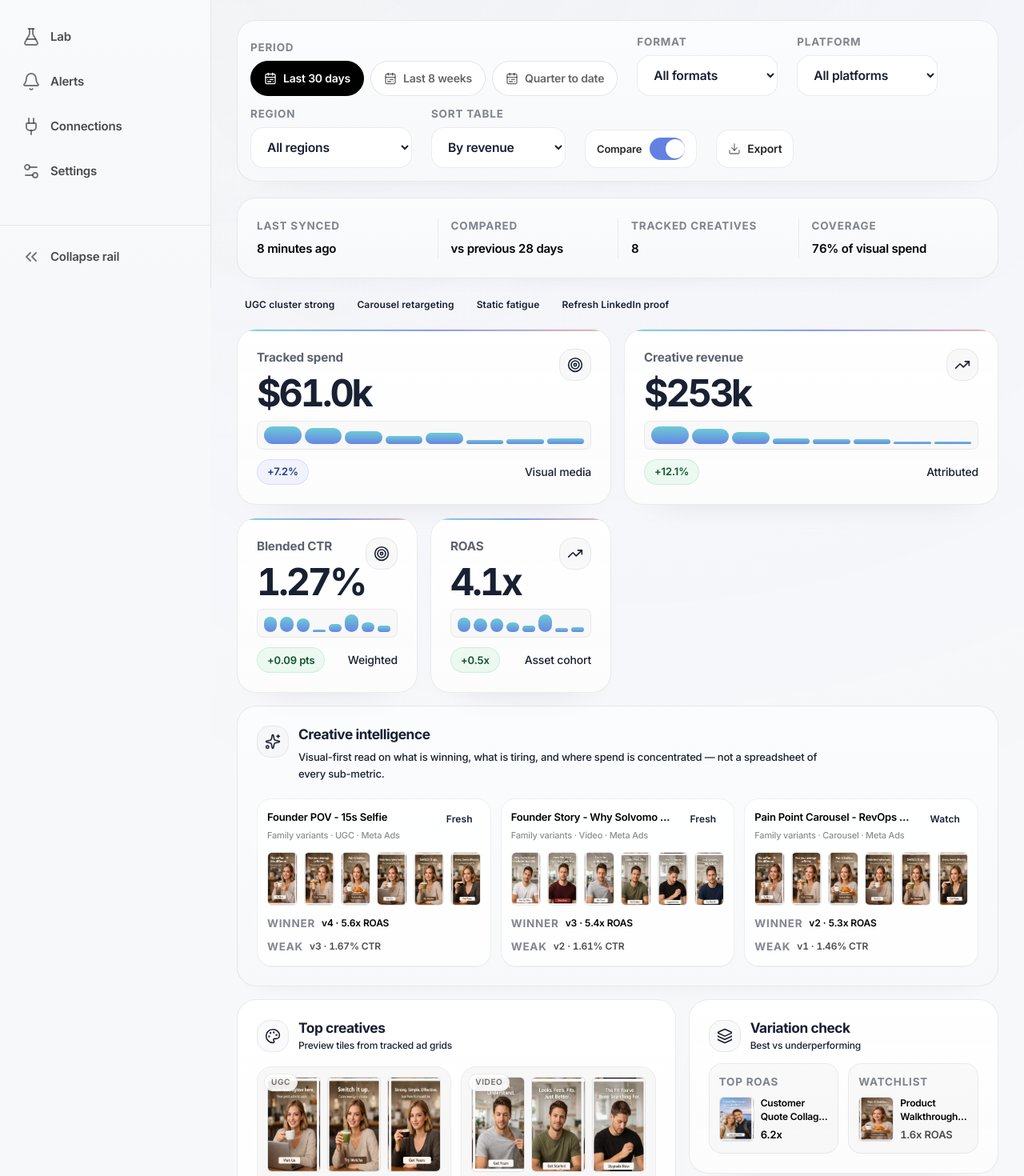
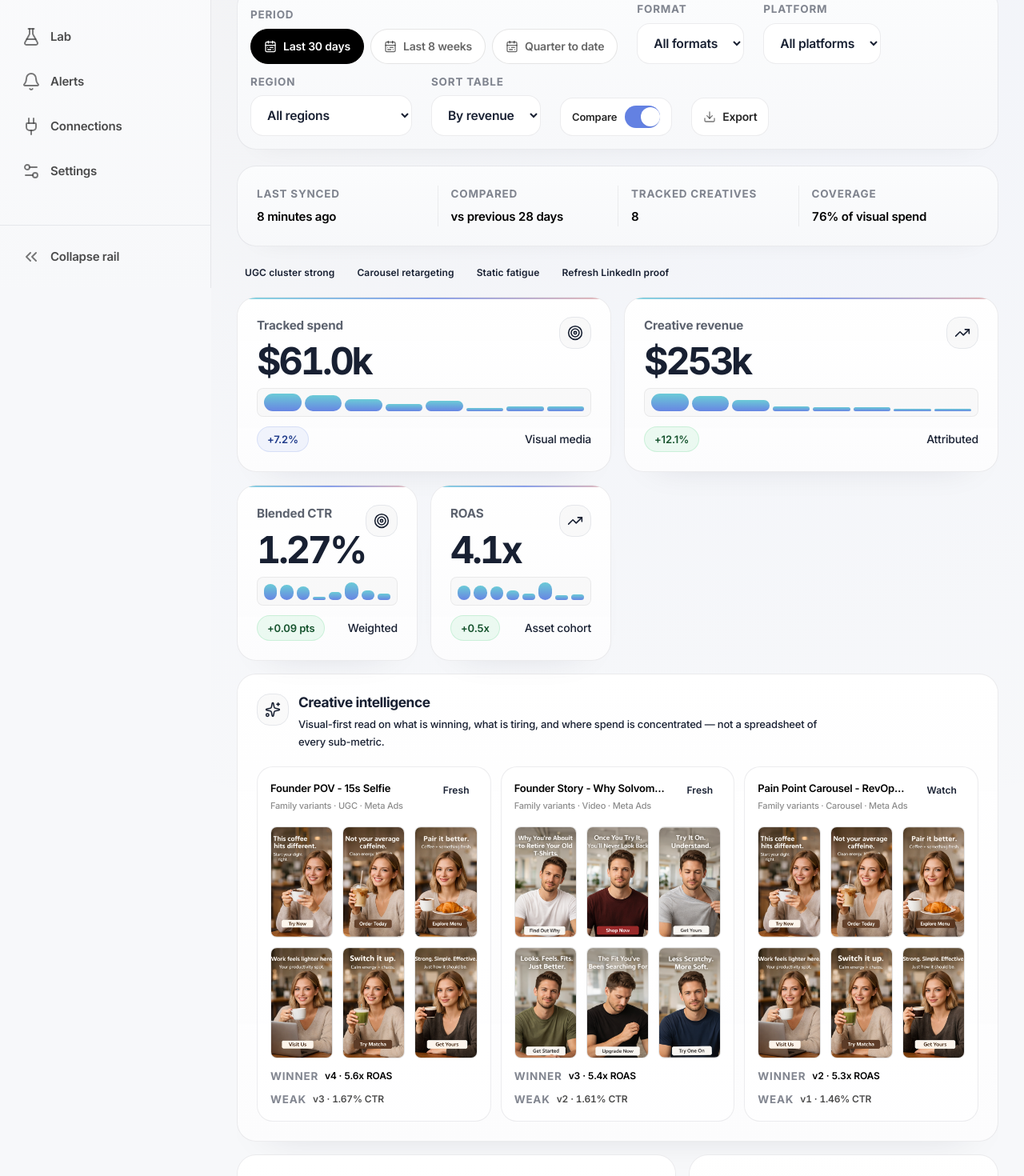
Before and after one commit to Neel-Dandiwala/solvomo-app, a Nuxt app: page /app/creatives in a window 1280 px wide. Shown: the part 440-1910 px from the top of the page at 80% size. Built offline with nearby package versions, Linux system fonts and the light colour scheme.

Commit message:
creative

```diff
--- a/components/app/OverviewScreen.vue
+++ b/components/app/OverviewScreen.vue
@@ -169,7 +169,7 @@ const bulletLine = computed(() => executiveBullets.value.slice(0, 3).join(" · "
   <div class="max-w-full space-y-5 overflow-x-hidden pb-2">
     <MockDataState :status="dataStatus" />
 
-    <PageHeader title="Overview" dense metadata-tight />
+    <PageHeader title="Overview" dense metadata-tight hide-context />
 
     <FilterBar compact>
       <div class="flex min-w-0 flex-col gap-1.5">
--- a/components/app/creatives/CreativeVariantThumb.vue
+++ b/components/app/creatives/CreativeVariantThumb.vue
@@ -3,6 +3,8 @@ const props = withDefaults(
   defineProps<{
     /** Source sheet (3x2 grid). */
     src: string;
+    /** Which sheet layout to use (gutters differ slightly). */
+    sheet: 1 | 2 | 3;
     /** 0-5, left-to-right then top-to-bottom. */
     variant: number;
     alt?: string;
@@ -21,16 +23,45 @@ const props = withDefaults(
 const col = computed(() => ((props.variant % 6) + 6) % 6 % 3);
 const row = computed(() => Math.floor((((props.variant % 6) + 6) % 6) / 3));
 
-// Avoid capturing the sheet gutters by nudging the anchor points inward a hair.
-const xStops = ["2%", "50%", "98%"] as const;
-const yStops = ["2%", "98%"] as const;
+type SheetCuts = {
+  w: number;
+  h: number;
+  x0: number; // left padding trimmed
+  x1: number; // start of first internal gutter
+  x2: number; // end of first internal gutter
+  x3: number; // start of second internal gutter
+  x4: number; // end of second internal gutter
+  x5: number; // right padding trimmed (inclusive end)
+  y0: number; // top padding trimmed
+  y1: number; // start of internal gutter
+  y2: number; // end of internal gutter
+  y3: number; // bottom padding trimmed (inclusive end)
+};
 
-const backgroundStyle = computed(() => ({
-  backgroundImage: `url(${props.src})`,
-  backgroundRepeat: "no-repeat",
-  backgroundSize: "300% 200%",
-  backgroundPosition: `${xStops[col.value]} ${yStops[row.value]}`,
-}));
+const CUTS: Record<1 | 2 | 3, SheetCuts> = {
+  // Detected from the actual PNGs (1024x1024) by scanning near-white gutters.
+  1: { w: 1024, h: 1024, x0: 9, x1: 335, x2: 348, x3: 676, x4: 688, x5: 1015, y0: 9, y1: 506, y2: 519, y3: 1012 },
+  2: { w: 1024, h: 1024, x0: 9, x1: 333, x2: 347, x3: 675, x4: 689, x5: 1014, y0: 9, y1: 508, y2: 522, y3: 1014 },
+  3: { w: 1024, h: 1024, x0: 9, x1: 332, x2: 347, x3: 674, x4: 689, x5: 1013, y0: 9, y1: 501, y2: 517, y3: 1014 },
+};
+
+const rect = computed(() => {
+  const c = CUTS[props.sheet as 1 | 2 | 3];
+  const colRanges: Array<[number, number]> = [
+    [c.x0, c.x1 - 1],
+    [c.x2 + 1, c.x3 - 1],
+    [c.x4 + 1, c.x5],
+  ];
+  const rowRanges: Array<[number, number]> = [
+    [c.y0, c.y1 - 1],
+    [c.y2 + 1, c.y3],
+  ];
+  const [xStart, xEnd] = colRanges[col.value]!;
+  const [yStart, yEnd] = rowRanges[row.value]!;
+  const width = xEnd - xStart + 1;
+  const height = yEnd - yStart + 1;
+  return { x: xStart, y: yStart, w: width, h: height, sheetW: c.w, sheetH: c.h };
+});
 </script>
 
 <template>
@@ -38,6 +69,15 @@ const backgroundStyle = computed(() => ({
     class="relative overflow-hidden rounded-lg border border-black/[0.06] bg-black/[0.03]"
     :class="frameClass"
   >
-    <div class="h-full w-full" :class="cropClass" :style="backgroundStyle" role="img" :aria-label="alt" />
+    <svg
+      class="h-full w-full"
+      :class="cropClass"
+      :viewBox="`${rect.x} ${rect.y} ${rect.w} ${rect.h}`"
+      preserveAspectRatio="xMidYMid slice"
+      role="img"
+      :aria-label="alt"
+    >
+      <image :href="src" x="0" y="0" :width="rect.sheetW" :height="rect.sheetH" />
+    </svg>
   </div>
 </template>
--- a/components/ui/PageHeader.vue
+++ b/components/ui/PageHeader.vue
@@ -3,6 +3,8 @@ const props = defineProps<{
   title: string;
   description?: string;
   eyebrow?: string;
+  /** Hide the context pill above the title (avoid \"double title\" in app tabs). */
+  hideContext?: boolean;
   /** Tighter spacing for data-dense pages (e.g. Overview). */
   dense?: boolean;
   /** Less space between title row and default slot (e.g. metadata strip). */
@@ -18,7 +20,7 @@ const contextLabel = computed(() => props.eyebrow ?? currentBrand.value?.name ??
   <header class="page-header" :class="props.dense ? 'mb-6 lg:mb-7' : 'mb-10 lg:mb-12'">
     <div class="flex flex-col gap-6 xl:flex-row xl:items-start xl:justify-between" :class="props.dense ? 'gap-5' : 'gap-8'">
       <div class="min-w-0 max-w-4xl">
-        <div class="flex flex-wrap items-center gap-3">
+        <div v-if="!props.hideContext" class="flex flex-wrap items-center gap-3">
           <div class="eyebrow rounded-full">
             <span class="eyebrow-dot" />
             <span class="truncate">{{ contextLabel }}</span>
--- a/pages/app/alerts.vue
+++ b/pages/app/alerts.vue
@@ -57,7 +57,7 @@ function severityLabel(s: AlertSeverity) {
   <div class="alerts-page">
     <MockDataState :status="dataStatus" />
 
-    <PageHeader
+    <PageHeader hide-context
       title="Alerts"
       description="Operational signals for this brand profile — what to look at next. Delivery health, connector posture, and spend guardrails. No noise, no webhook jargon."
     />
--- a/pages/app/audience.vue
+++ b/pages/app/audience.vue
@@ -177,7 +177,7 @@ const columns: DataTableColumn[] = [
 
 <template>
   <div class="space-y-8">
-    <PageHeader title="Audience">
+    <PageHeader title="Audience" hide-context>
       <template #actions>
         <button type="button" class="app-button button-secondary text-sm">
           <GitCompareArrows class="h-4 w-4" :stroke-width="1.9" />
--- a/pages/app/connections.vue
+++ b/pages/app/connections.vue
@@ -46,7 +46,7 @@ function variant(s: ConnectionStatus): "success" | "pending" | "warning" | "neut
   <div>
     <MockDataState :status="dataStatus" />
 
-    <PageHeader title="Connections" description="Workspace-owned connectors. Brand profiles inherit access based on policies you define in Settings.">
+    <PageHeader title="Connections" description="Workspace-owned connectors. Brand profiles inherit access based on policies you define in Settings." hide-context>
       <template #actions>
         <button type="button" class="button-secondary rounded-xl px-4 py-2 text-sm font-semibold">
           Add connector
--- a/pages/app/creatives.vue
+++ b/pages/app/creatives.vue
@@ -65,7 +65,8 @@ function campaignRegionForAsset(asset: CreativeAsset) {
 function gridImageForAsset(asset: CreativeAsset) {
   let h = 0;
   for (let i = 0; i < asset.id.length; i += 1) h = (h * 31 + asset.id.charCodeAt(i)) >>> 0;
-  return adGridImages[h % adGridImages.length]!;
+  const idx = h % adGridImages.length;
+  return { src: adGridImages[idx]!, sheet: (idx + 1) as 1 | 2 | 3 };
 }
 
 function baseVariantForAsset(asset: CreativeAsset) {
@@ -338,7 +339,7 @@ function kpiColClass(index: number) {
   <div class="max-w-full space-y-5 overflow-x-hidden pb-2">
     <MockDataState :status="dataStatus" />
 
-    <PageHeader title="Creatives" dense metadata-tight />
+    <PageHeader title="Creatives" dense metadata-tight hide-context />
 
     <FilterBar compact>
       <div class="flex min-w-0 flex-col gap-1.5">
@@ -357,33 +358,33 @@ function kpiColClass(index: number) {
           </button>
         </div>
       </div>
-      <div class="flex flex-col gap-1.5">
+      <div class="flex shrink-0 flex-col gap-1.5">
         <label for="cr-filter-format" class="sv-section-title">Format</label>
-        <select id="cr-filter-format" v-model="selectedFormat" class="app-control min-w-[11rem]">
+        <select id="cr-filter-format" v-model="selectedFormat" class="app-control w-[11.5rem]">
           <option v-for="option in creativeFormats" :key="option" :value="option">
             {{ option }}
           </option>
         </select>
       </div>
-      <div class="flex flex-col gap-1.5">
+      <div class="flex shrink-0 flex-col gap-1.5">
         <label for="cr-filter-platform" class="sv-section-title">Platform</label>
-        <select id="cr-filter-platform" v-model="selectedPlatform" class="app-control min-w-[11rem]">
+        <select id="cr-filter-platform" v-model="selectedPlatform" class="app-control w-[11.5rem]">
           <option v-for="option in creativePlatforms" :key="option" :value="option">
             {{ option }}
           </option>
         </select>
       </div>
-      <div class="flex flex-col gap-1.5">
+      <div class="flex shrink-0 flex-col gap-1.5">
         <label for="cr-filter-region" class="sv-section-title">Region</label>
-        <select id="cr-filter-region" v-model="selectedRegion" class="app-control min-w-[12rem]">
+        <select id="cr-filter-region" v-model="selectedRegion" class="app-control w-[12.5rem]">
           <option v-for="option in creativeRegionOptions" :key="option" :value="option">
             {{ option }}
           </option>
         </select>
       </div>
-      <div class="flex min-w-0 flex-col gap-1.5">
+      <div class="flex shrink-0 flex-col gap-1.5">
         <label for="cr-sort" class="sv-section-title">Sort table</label>
-        <select id="cr-sort" v-model="sortLeaderboard" class="app-control min-w-[10.5rem]">
+        <select id="cr-sort" v-model="sortLeaderboard" class="app-control w-[10.75rem]">
           <option value="revenue">By revenue</option>
           <option value="roas">By ROAS</option>
           <option value="fatigue">By fatigue</option>
@@ -449,7 +450,7 @@ function kpiColClass(index: number) {
       />
 
       <!-- Creative intelligence hero -->
-      <SurfaceCard variant="soft" padding="sm" class="col-span-12 border border-black/[0.05]">
+      <SurfaceCard variant="frame" padding="sm" class="col-span-12 min-w-0">
         <div class="flex flex-col gap-4 lg:flex-row lg:items-start lg:justify-between">
           <div class="flex min-w-0 items-start gap-3">
             <div :class="sectionIconClass">
@@ -468,7 +469,7 @@ function kpiColClass(index: number) {
           <article
             v-for="asset in intelligencePreviews"
             :key="asset.id"
-            class="rounded-[1.15rem] border border-black/[0.06] bg-white/85 p-3 shadow-[0_1px_0_rgba(15,23,42,0.04)]"
+            class="sv-card-inset rounded-[1.25rem] border border-black/[0.06] bg-white/90 p-4"
           >
             <div class="flex items-start justify-between gap-3">
               <div class="min-w-0">
@@ -481,20 +482,17 @@ function kpiColClass(index: number) {
               />
             </div>
 
-            <div class="mt-3 grid grid-cols-6 gap-2">
-              <div
+            <div class="mt-4 grid grid-cols-3 gap-3">
+              <CreativeVariantThumb
                 v-for="item in familyVariants(asset).variants"
                 :key="`v-${asset.id}-${item.variant}`"
-                class="min-w-0"
-              >
-                <CreativeVariantThumb
-                  :src="gridImageForAsset(asset)"
-                  :variant="item.variant"
-                  :alt="`${asset.name} variant ${item.variant + 1}`"
-                  frame-class="aspect-[9/16] w-full rounded-md"
-                  crop-class="h-full w-full"
-                />
-              </div>
+                :src="gridImageForAsset(asset).src"
+                :sheet="gridImageForAsset(asset).sheet"
+                :variant="item.variant"
+                :alt="`${asset.name} variant ${item.variant + 1}`"
+                frame-class="aspect-[9/16] w-full rounded-[0.9rem] border-black/[0.08]"
+                crop-class="h-full w-full"
+              />
             </div>
 
             <div class="mt-3 flex flex-wrap items-center justify-between gap-2 text-[12px] text-black/58">
@@ -535,15 +533,16 @@ function kpiColClass(index: number) {
             class="group overflow-hidden rounded-[1.15rem] border border-black/[0.07] bg-white shadow-[0_1px_0_rgba(15,23,42,0.04)]"
           >
             <div class="relative aspect-[4/3] overflow-hidden border-b border-black/[0.05] bg-black/[0.03]">
-              <div class="absolute inset-0 p-3">
-                <div class="grid h-full grid-cols-3 gap-2">
+              <div class="absolute inset-0 p-4">
+                <div class="grid h-full grid-cols-2 gap-3">
                   <CreativeVariantThumb
-                    v-for="idx in [0, 1, 2]"
+                    v-for="idx in [0, 1]"
                     :key="`top-${asset.id}-${idx}`"
-                    :src="gridImageForAsset(asset)"
+                    :src="gridImageForAsset(asset).src"
+                    :sheet="gridImageForAsset(asset).sheet"
                     :variant="variantForAsset(asset, idx)"
                     :alt="`${asset.name} variant ${variantForAsset(asset, idx) + 1}`"
-                    frame-class="aspect-[9/16] w-full rounded-md"
+                    frame-class="aspect-[9/16] w-full rounded-[0.9rem] border-black/[0.08]"
                     crop-class="h-full w-full"
                   />
                 </div>
@@ -605,10 +604,11 @@ function kpiColClass(index: number) {
               <p class="sv-section-title">Top ROAS</p>
               <div class="mt-2 flex gap-2">
                 <CreativeVariantThumb
-                  :src="gridImageForAsset(bestVariation)"
+                  :src="gridImageForAsset(bestVariation).src"
+                  :sheet="gridImageForAsset(bestVariation).sheet"
                   :variant="variantForAsset(bestVariation, 0)"
                   :alt="`${bestVariation.name} winner variant`"
-                  frame-class="h-14 w-11 shrink-0 rounded-md"
+                  frame-class="h-16 w-12 shrink-0 rounded-[0.85rem] border-black/[0.08]"
                   crop-class="h-full w-full"
                 />
                 <div class="min-w-0">
@@ -623,10 +623,11 @@ function kpiColClass(index: number) {
               <p class="sv-section-title">Watchlist</p>
               <div class="mt-2 flex gap-2">
                 <CreativeVariantThumb
-                  :src="gridImageForAsset(worstWatch)"
+                  :src="gridImageForAsset(worstWatch).src"
+                  :sheet="gridImageForAsset(worstWatch).sheet"
                   :variant="variantForAsset(worstWatch, 2)"
                   :alt="`${worstWatch.name} watch variant`"
-                  frame-class="h-14 w-11 shrink-0 rounded-md"
+                  frame-class="h-16 w-12 shrink-0 rounded-[0.85rem] border-black/[0.08]"
                   crop-class="h-full w-full"
                 />
                 <div class="min-w-0">
@@ -737,10 +738,11 @@ function kpiColClass(index: number) {
             class="flex gap-3 rounded-[1rem] border border-black/[0.06] bg-white/90 p-3"
           >
             <CreativeVariantThumb
-              :src="gridImageForAsset(asset)"
+              :src="gridImageForAsset(asset).src"
+              :sheet="gridImageForAsset(asset).sheet"
               :variant="variantForAsset(asset, 4)"
               :alt="`${asset.name} fatigued variant`"
-              frame-class="h-14 w-11 shrink-0 rounded-md"
+              frame-class="h-16 w-12 shrink-0 rounded-[0.85rem] border-black/[0.08]"
               crop-class="h-full w-full"
             />
             <div class="min-w-0 flex-1">
@@ -780,10 +782,11 @@ function kpiColClass(index: number) {
           <template #cell-name="{ row }">
             <div class="flex items-center gap-3">
               <CreativeVariantThumb
-                :src="gridImageForAsset(assetForTableRow(String(row.id)))"
+                :src="gridImageForAsset(assetForTableRow(String(row.id))).src"
+                :sheet="gridImageForAsset(assetForTableRow(String(row.id))).sheet"
                 :variant="variantForAsset(assetForTableRow(String(row.id)), 1)"
                 :alt="`${row.name} thumbnail`"
-                frame-class="h-11 w-9 shrink-0 rounded-md"
+                frame-class="h-12 w-10 shrink-0 rounded-[0.85rem] border-black/[0.08]"
                 crop-class="h-full w-full"
               />
               <div class="min-w-0">
--- a/pages/app/crm.vue
+++ b/pages/app/crm.vue
@@ -122,7 +122,7 @@ const columns: DataTableColumn[] = [
 
 <template>
   <div class="space-y-8">
-    <PageHeader title="Outcomes">
+    <PageHeader title="Outcomes" hide-context>
       <template #actions>
         <button type="button" class="app-button button-secondary text-sm">
           <GitCompareArrows class="h-4 w-4" :stroke-width="1.9" />
--- a/pages/app/lab.vue
+++ b/pages/app/lab.vue
@@ -61,7 +61,7 @@ function nextDeployStage() {
   <div>
     <MockDataState :status="dataStatus" />
 
-    <PageHeader title="Lab" description="Simulation workspace for Versions — draft, compare, and stage deploy to production integrations.">
+    <PageHeader title="Lab" description="Simulation workspace for Versions — draft, compare, and stage deploy to production integrations." hide-context>
       <template #actions>
         <button type="button" class="button-secondary rounded-xl px-4 py-2 text-sm font-semibold">
           Save Version
--- a/pages/app/performance.vue
+++ b/pages/app/performance.vue
@@ -448,7 +448,7 @@ function onCampaignTableRowClick(row: Record<string, unknown>) {
   <div class="max-w-full space-y-5 overflow-x-hidden pb-2">
     <MockDataState :status="dataStatus" />
 
-    <PageHeader title="Performance" dense metadata-tight />
+    <PageHeader title="Performance" dense metadata-tight hide-context />
 
     <FilterBar compact>
       <div class="flex min-w-0 flex-col gap-1.5">
--- a/pages/app/settings.vue
+++ b/pages/app/settings.vue
@@ -29,7 +29,7 @@ const navSections = [
 
 <template>
   <div>
-    <PageHeader title="Settings" :description="`Workspace: ${currentWorkspace?.name}`" dense />
+    <PageHeader title="Settings" :description="`Workspace: ${currentWorkspace?.name}`" dense hide-context />
 
     <div class="flex flex-col gap-6 lg:flex-row lg:gap-10">
       <nav class="flex shrink-0 flex-col gap-6 lg:w-56">
--- a/pages/app/spend.vue
+++ b/pages/app/spend.vue
@@ -127,7 +127,7 @@ const pacingColumns: DataTableColumn[] = [
 
 <template>
   <div class="space-y-8">
-    <PageHeader title="Spend">
+    <PageHeader title="Spend" hide-context>
       <template #actions>
         <button type="button" class="app-button button-secondary text-sm">
           <GitCompareArrows class="h-4 w-4" :stroke-width="1.9" />
```
